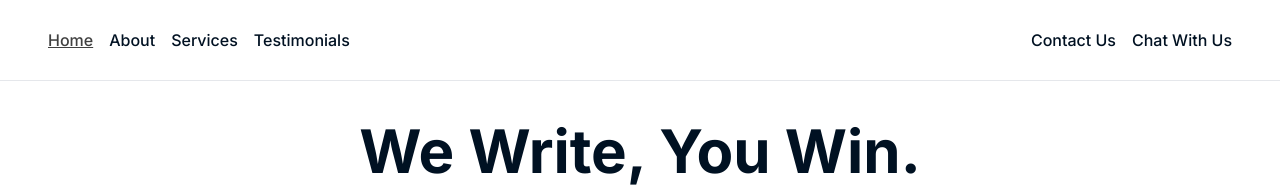
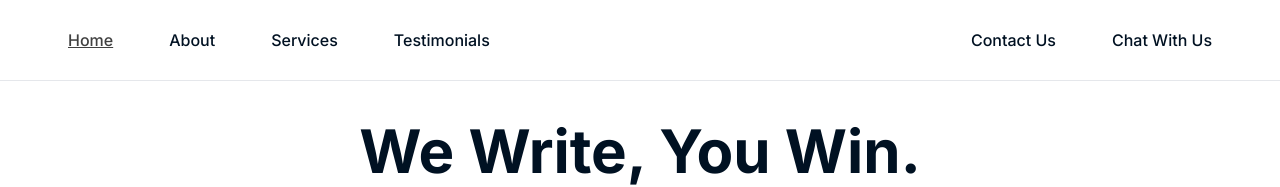
Before and after one commit to anzaeee/doitwritenow, a SvelteKit app: page / in a window 1280 px wide. Shown: the top 187 px of the page. Built offline with nearby package versions, Linux system fonts and the light colour scheme.

Commit message:
changes in headeritem

```diff
--- a/src/app.css
+++ b/src/app.css
@@ -1,6 +1,12 @@
 @tailwind base;
 @tailwind components;
 @tailwind utilities;
+
+@layer components {
+    .btn-primary {
+      @apply py-2 px-5 font-semibold focus:outline-none;
+    }
+  }
 
 *
 {
--- a/src/lib/components/HeaderItem.svelte
+++ b/src/lib/components/HeaderItem.svelte
@@ -8,7 +8,7 @@
 <div>
   {#if link}
     <a
-      class="main btn btn-ghost btn-sm hover:text-slate-50 hover:rounded-md hover:bg-neutral-700 font-medium text-md"
+      class="btn-primary hover:text-slate-50 hover:rounded-md hover:bg-neutral-700 hover:pd-10 font-medium text-md"
       class:btn-active={active}
       class:text-primary={!active}
       class:text-neutral-700={active}
```
